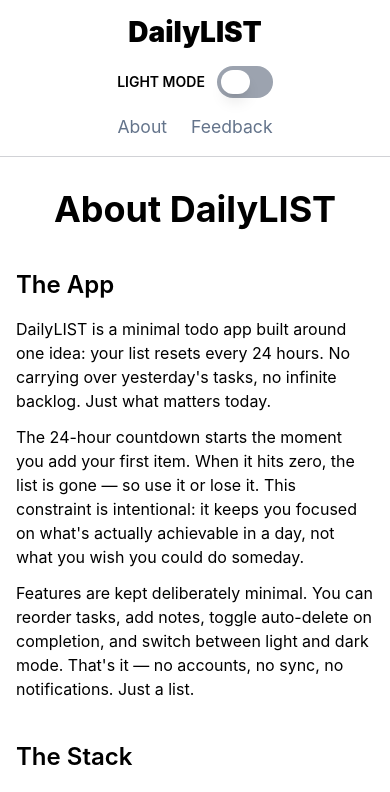
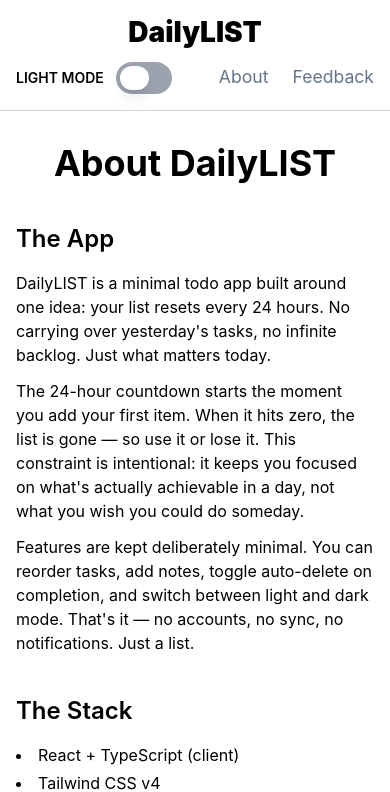
Before and after one commit to dwalkerwd7/DailyLIST, a React (Vite) app in the folder client/: page /about in a window 390 px wide. Shown: the top 792 px of the page. Built offline with nearby package versions, Linux system fonts and the light colour scheme.

Commit message:
fixed mobile layout. combined dark mode toggle and nav links into one flex box.

```diff
--- a/client/src/components/Header.tsx
+++ b/client/src/components/Header.tsx
@@ -22,11 +22,11 @@ export default function Header() {
   return (
     <header className="border-b border-primary-border bg-primary-bg">
       <nav className="mx-auto max-w-5xl px-4 py-4">
-        <div className="flex items-center justify-between flex-col sm:flex-row gap-4">
+        <div className="flex flex-col sm:flex-row sm:items-center sm:justify-between gap-3">
           <Link
             id="header-title"
             to="/"
-            className="text-3xl"
+            className="text-3xl text-center sm:text-left"
             onMouseEnter={() => { setTitleHovered(true); setTitleHasHovered(true); }}
             onMouseLeave={() => setTitleHovered(false)}
           >
@@ -37,23 +37,15 @@ export default function Header() {
               LIST
             </span>
           </Link>
-          <div className="flex items-center gap-3">
-            <span className="uppercase text-primary-text font-semibold text-sm">{`${darkMode ? 'dark' : 'light'} mode`}</span>
-            <ToggleSwitch isOn={darkMode} handleToggle={handleThemeToggle} />
-          </div>
-          <div className="flex items-center gap-6">
-            <Link
-              to="/about"
-              className="text-link hover:text-link-hover"
-            >
-              About
-            </Link>
-            <Link
-              to="/feedback"
-              className="text-link hover:text-link-hover"
-            >
-              Feedback
-            </Link>
+          <div className="flex items-center justify-between sm:justify-end sm:gap-8">
+            <div className="flex items-center gap-3">
+              <span className="uppercase text-primary-text font-semibold text-sm">{`${darkMode ? 'dark' : 'light'} mode`}</span>
+              <ToggleSwitch isOn={darkMode} handleToggle={handleThemeToggle} />
+            </div>
+            <div className="flex items-center gap-6">
+              <Link to="/about" className="text-link hover:text-link-hover">About</Link>
+              <Link to="/feedback" className="text-link hover:text-link-hover">Feedback</Link>
+            </div>
           </div>
         </div>
       </nav>
```
